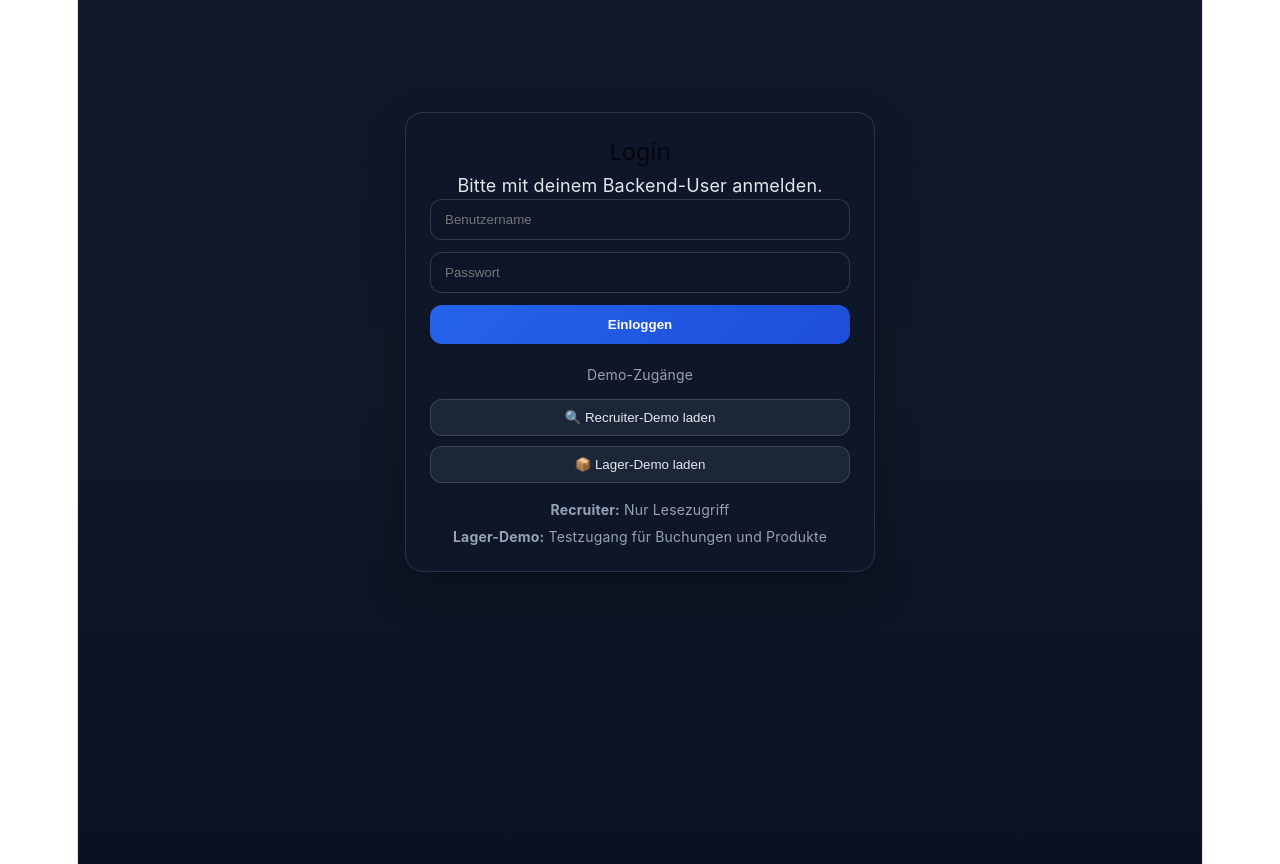
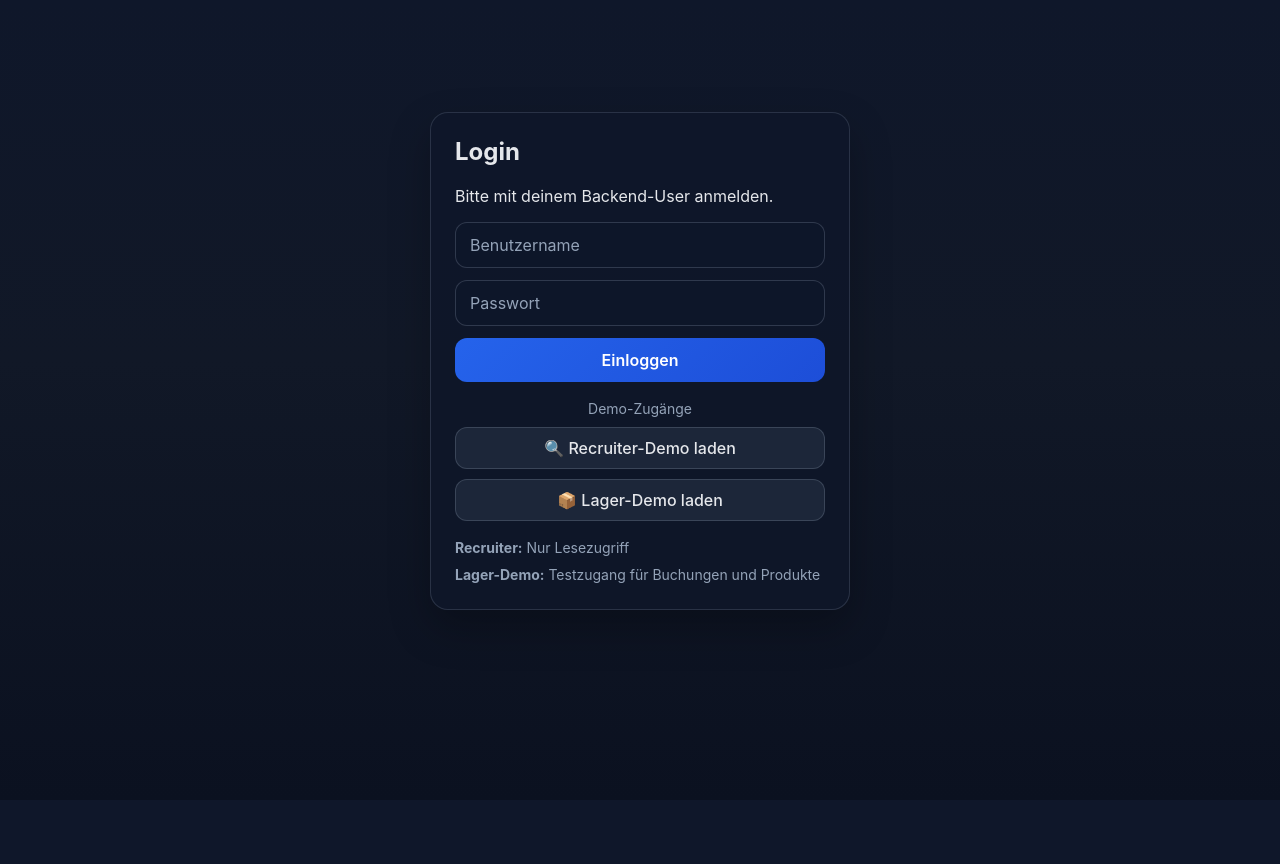
Before and after one commit to Tamira70/smart-inventory-manager, a React (Vite) app in the folder frontend/: page / in a window 1280 px wide. After the commit the page ends 800 px from the top, so only its background shows below. Built offline with nearby package versions, Linux system fonts and the light colour scheme.

Commit message:
frontend/src/App.tsx

```diff
--- a/frontend/src/App.tsx
+++ b/frontend/src/App.tsx
@@ -2152,6 +2152,8 @@ const pageStyle: CSSProperties = {
   padding: "32px 20px",
   fontFamily:
     'Inter, ui-sans-serif, system-ui, -apple-system, BlinkMacSystemFont, "Segoe UI", sans-serif',
+  overflowX: "hidden",
+  boxSizing: "border-box",
 };
 
 const pageStyleMobile: CSSProperties = {
@@ -2160,8 +2162,9 @@ const pageStyleMobile: CSSProperties = {
 };
 
 const pageShellStyle: CSSProperties = {
-  width: "min(1600px, 100%)",
-  margin: "0 auto",
+  width: "100%",
+  maxWidth: "none",
+  margin: "0",
 };
 
 const appLayoutStyle: CSSProperties = {
@@ -2171,10 +2174,10 @@ const appLayoutStyle: CSSProperties = {
 
 const sidebarStyle: CSSProperties = {
   position: "fixed",
-  top: "180px",
+  top: "100px",
   left: "50px",
   width: "300px",
-  maxHeight: "calc(100vh - 110px)",
+  maxHeight: "calc(100vh - 220px)",
   overflowY: "auto",
   background: "rgba(25, 31, 48, 0.92)",
   border: "1px solid rgba(29, 110, 224, 0.22)",
@@ -2187,13 +2190,18 @@ const sidebarStyle: CSSProperties = {
 
 const contentAreaStyle: CSSProperties = {
   minWidth: 0,
-  width: "calc(100% - 60px)",
-  marginLeft: "50px",
+  width: "calc(100vw - 440px)",
+  marginLeft: "380px",
+  maxWidth: "none",
+  boxSizing: "border-box",
 };
 
 const contentAreaMobileStyle: CSSProperties = {
   minWidth: 0,
   width: "100%",
+  marginLeft: 0,
+  maxWidth: "none",
+  boxSizing: "border-box",
 };
 
 const appLayoutMobileStyle: CSSProperties = {
@@ -2201,11 +2209,14 @@ const appLayoutMobileStyle: CSSProperties = {
   gridTemplateColumns: "1fr",
   gap: "18px",
   alignItems: "start",
+  width: "100%",
 };
 
 
 const sidebarMobileStyle: CSSProperties = {
   position: "relative",
+  top: "auto",
+  left: "auto",
   width: "100%",
   maxHeight: "none",
   overflowY: "visible",
@@ -2226,6 +2237,7 @@ const headerStyle: CSSProperties = {
   marginBottom: "28px",
   width: "100%",
   flexWrap: "wrap",
+  boxSizing: "border-box",
 };
 
 const eyebrowStyle: CSSProperties = {
@@ -2251,7 +2263,7 @@ const subtitleStyle: CSSProperties = {
 
 const topStatsGridStyle: CSSProperties = {
   display: "grid",
-  gridTemplateColumns: "repeat(auto-fit, minmax(180px, 1fr))",
+  gridTemplateColumns: "repeat(auto-fit, minmax(220px, 1fr))",
   gap: "16px",
   marginBottom: "28px",
   width: "100%",
@@ -2259,7 +2271,7 @@ const topStatsGridStyle: CSSProperties = {
 
 const dashboardGridStyle: CSSProperties = {
   display: "grid",
-  gridTemplateColumns: "repeat(auto-fit, minmax(180px, 1fr))",
+  gridTemplateColumns: "repeat(auto-fit, minmax(220px, 1fr))",
   gap: "16px",
   marginTop: "20px",
   width: "100%",
@@ -2269,6 +2281,7 @@ const formGridStyle: CSSProperties = {
   display: "grid",
   gridTemplateColumns: "repeat(auto-fit, minmax(220px, 1fr))",
   gap: "12px",
+  width: "100%",
 };
 
 const filterGridStyle: CSSProperties = {
@@ -2277,12 +2290,14 @@ const filterGridStyle: CSSProperties = {
   gap: "12px",
   marginBottom: "18px",
   alignItems: "center",
+  width: "100%",
 };
 
 const productGridStyle: CSSProperties = {
   display: "grid",
   gridTemplateColumns: "repeat(auto-fit, minmax(260px, 1fr))",
   gap: "16px",
+  width: "100%",
 };
 
 const checkboxLabelStyle: CSSProperties = {
--- a/frontend/src/index.css
+++ b/frontend/src/index.css
@@ -1,111 +1,102 @@
 :root {
-  --text: #ceb4ee;
-  --text-h: #08060d;
-  --bg: #fff;
-  --border: #e5e4e7;
-  --code-bg: #e7dea2;
-  --accent: #aa3bff;
-  --accent-bg: rgba(206, 181, 226, 0.63);
-  --accent-border: rgba(170, 59, 255, 0.5);
-  --social-bg: rgba(244, 243, 236, 0.5);
-  --shadow:
-    rgba(0, 0, 0, 0.1) 0 10px 15px -3px, rgba(0, 0, 0, 0.05) 0 4px 6px -2px;
-
-  --sans: system-ui, 'Segoe UI', Roboto, sans-serif;
-  --heading: system-ui, 'Segoe UI', Roboto, sans-serif;
-  --mono: ui-monospace, Consolas, monospace;
-
-  font: 18px/145% var(--sans);
-  letter-spacing: 0.18px;
-  color-scheme: light dark;
-  color: var(--text);
-  background: var(--bg);
+  font-family: Inter, ui-sans-serif, system-ui, -apple-system, BlinkMacSystemFont,
+    "Segoe UI", sans-serif;
+  color: #e5e7eb;
+  background: #0f172a;
+  color-scheme: dark;
   font-synthesis: none;
   text-rendering: optimizeLegibility;
   -webkit-font-smoothing: antialiased;
   -moz-osx-font-smoothing: grayscale;
-
-  @media (max-width: 1024px) {
-    font-size: 16px;
-  }
 }
 
-@media (prefers-color-scheme: dark) {
-  :root {
-    --text: #edf2fa;
-    --text-h: #f3f4f6;
-    --bg: #16171d;
-    --border: #2e303a;
-    --code-bg: #1f2028;
-    --accent: #c084fc;
-    --accent-bg: rgba(192, 132, 252, 0.15);
-    --accent-border: rgba(192, 132, 252, 0.5);
-    --social-bg: rgba(47, 48, 58, 0.5);
-    --shadow:
-      rgba(0, 0, 0, 0.4) 0 10px 15px -3px, rgba(0, 0, 0, 0.25) 0 4px 6px -2px;
-  }
+*,
+*::before,
+*::after {
+  box-sizing: border-box;
+}
 
-  #social .button-icon {
-    filter: invert(1) brightness(2);
-  }
+html {
+  min-height: 100%;
+  background: #0f172a;
+  scroll-behavior: smooth;
+}
+
+body {
+  min-width: 320px;
+  min-height: 100vh;
+  margin: 0;
+  background: linear-gradient(180deg, #0f172a 0%, #111827 45%, #0b1120 100%);
+  color: #e5e7eb;
+  overflow-x: hidden;
 }
 
 #root {
-  width: 1126px;
-  max-width: 100%;
-  margin: 0 auto;
-  text-align: center;
-  border-inline: 1px solid var(--border);
-  min-height: 100svh;
-  display: flex;
-  flex-direction: column;
-  box-sizing: border-box;
+  min-height: 100vh;
 }
 
-body {
-  margin: 0;
+button,
+input,
+select,
+textarea {
+  font: inherit;
 }
 
-h1,
-h2 {
-  font-family: var(--heading);
-  font-weight: 500;
-  color: var(--text-h);
+button {
+  -webkit-appearance: none;
+  appearance: none;
 }
 
-h1 {
-  font-size: 56px;
-  letter-spacing: -1.68px;
-  margin: 32px 0;
-  @media (max-width: 1024px) {
-    font-size: 36px;
-    margin: 20px 0;
-  }
-}
-h2 {
-  font-size: 24px;
-  line-height: 118%;
-  letter-spacing: -0.24px;
-  margin: 0 0 8px;
-  @media (max-width: 1024px) {
-    font-size: 20px;
-  }
-}
-p {
-  margin: 0;
+input,
+select,
+textarea {
+  color-scheme: dark;
 }
 
-code,
-.counter {
-  font-family: var(--mono);
-  display: inline-flex;
-  border-radius: 4px;
-  color: var(--text-h);
+input::placeholder,
+textarea::placeholder {
+  color: #94a3b8;
+  opacity: 1;
 }
 
-code {
-  font-size: 15px;
-  line-height: 135%;
-  padding: 4px 8px;
-  background: var(--code-bg);
+select {
+  color: #f8fafc;
 }
+
+option {
+  background: #0f172a;
+  color: #f8fafc;
+}
+
+table {
+  border-spacing: 0;
+}
+
+a {
+  color: inherit;
+}
+
+/* Firefox */
+* {
+  scrollbar-width: thin;
+  scrollbar-color: rgba(148, 163, 184, 0.5) rgba(15, 23, 42, 0.8);
+}
+
+/* Chrome / Edge / Safari */
+*::-webkit-scrollbar {
+  width: 10px;
+  height: 10px;
+}
+
+*::-webkit-scrollbar-track {
+  background: rgba(15, 23, 42, 0.8);
+}
+
+*::-webkit-scrollbar-thumb {
+  background: rgba(148, 163, 184, 0.45);
+  border-radius: 999px;
+}
+
+*::-webkit-scrollbar-thumb:hover {
+  background: rgba(148, 163, 184, 0.7);
+}
```
